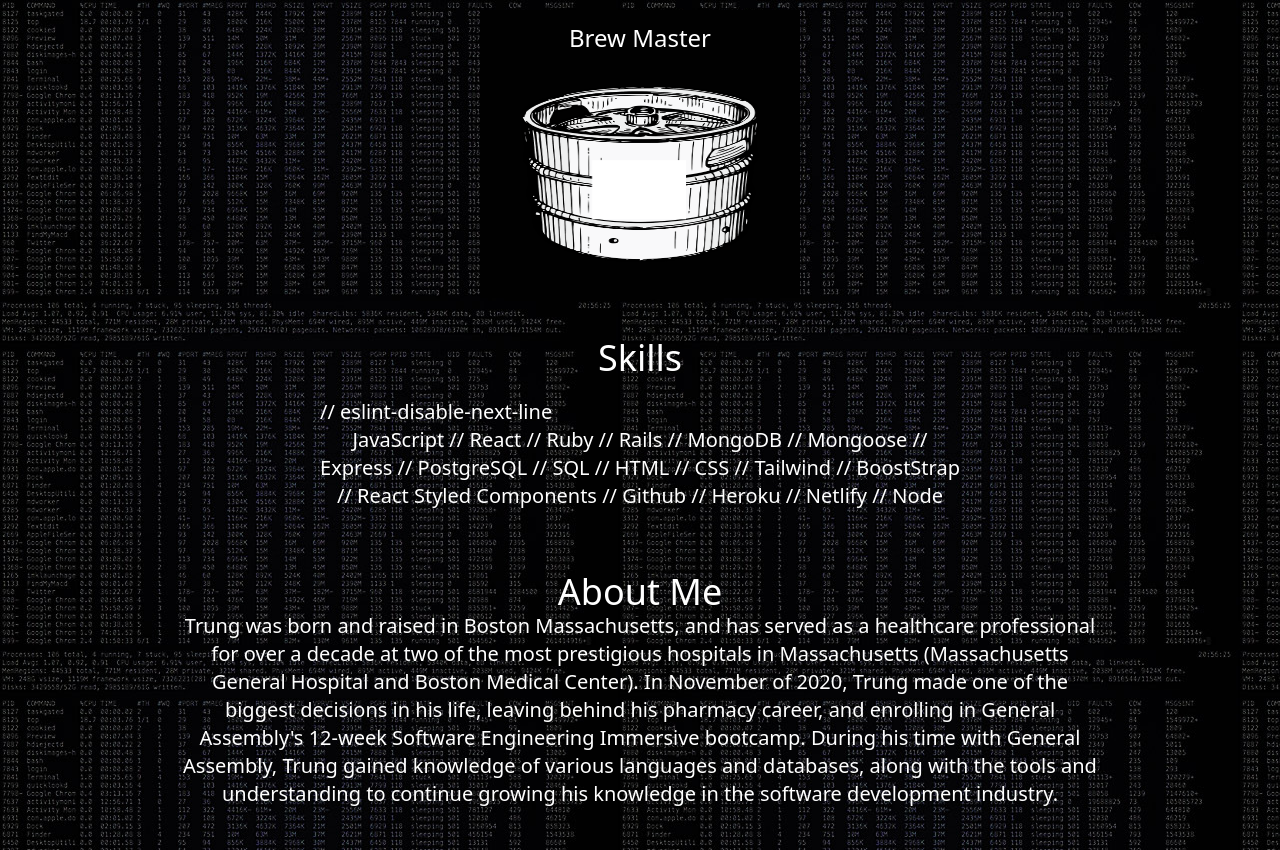
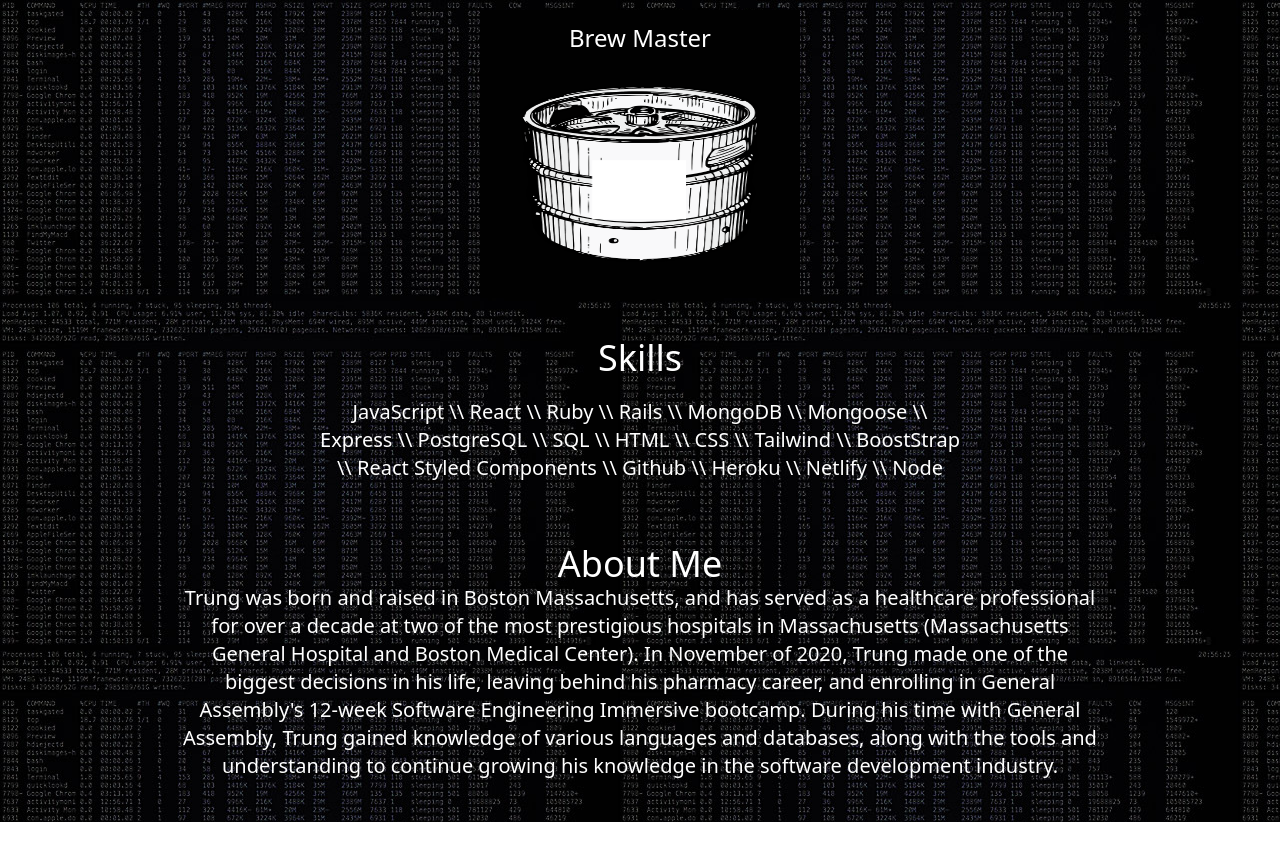
Before and after one commit to tdiec00/portfolio, a React (Create React App) app in the folder client/: page / in a window 1280 px wide. Shown: the part 746-1596 px from the top of the page. After the commit the page ends 1568 px from the top, so only its background shows below. Built offline with nearby package versions, Linux system fonts and the light colour scheme.

Commit message:
reveresed the slashes

```diff
--- a/client/src/Screens/skillsPage/SkillsPage.jsx
+++ b/client/src/Screens/skillsPage/SkillsPage.jsx
@@ -3,10 +3,9 @@ export default function SkillsPage() {
     <div id="skills" className=" text-white text-xl text-center flex flex-col justify-center mb-5 mt-5 ">
       <h1 className="text-4xl mb-5">Skills</h1>
       <div className="flex flex-wrap break-normal mx-80">
-        // eslint-disable-next-line
         <p>
-          JavaScript // React // Ruby // Rails // MongoDB // Mongoose // Express // PostgreSQL // SQL // HTML // CSS // Tailwind // BoostStrap // React Styled Components // Github // Heroku // Netlify
-          // Node
+          JavaScript \\ React \\ Ruby \\ Rails \\ MongoDB \\ Mongoose \\ Express \\ PostgreSQL \\ SQL \\ HTML \\ CSS \\ Tailwind \\ BoostStrap \\ React Styled Components \\ Github \\ Heroku \\ Netlify
+          \\ Node
         </p>
       </div>
     </div>
```
